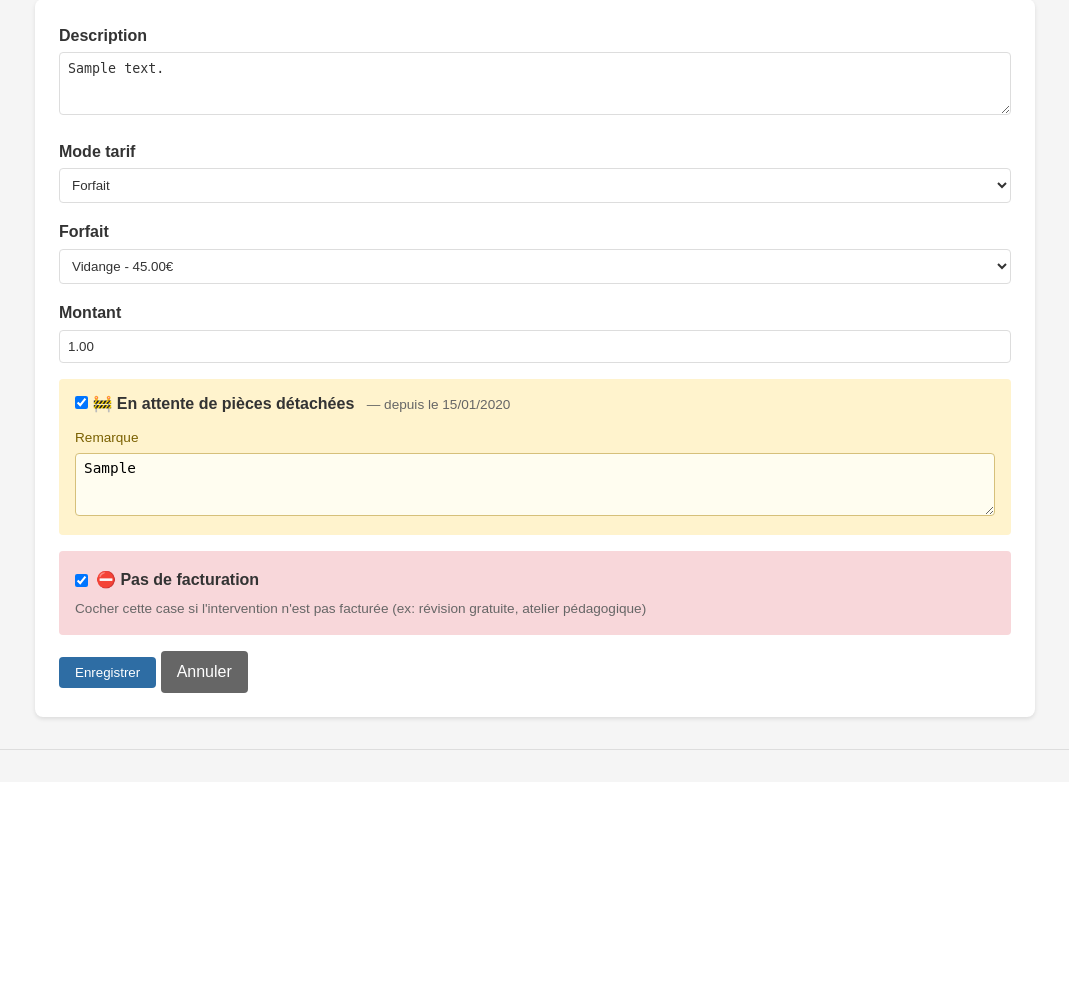
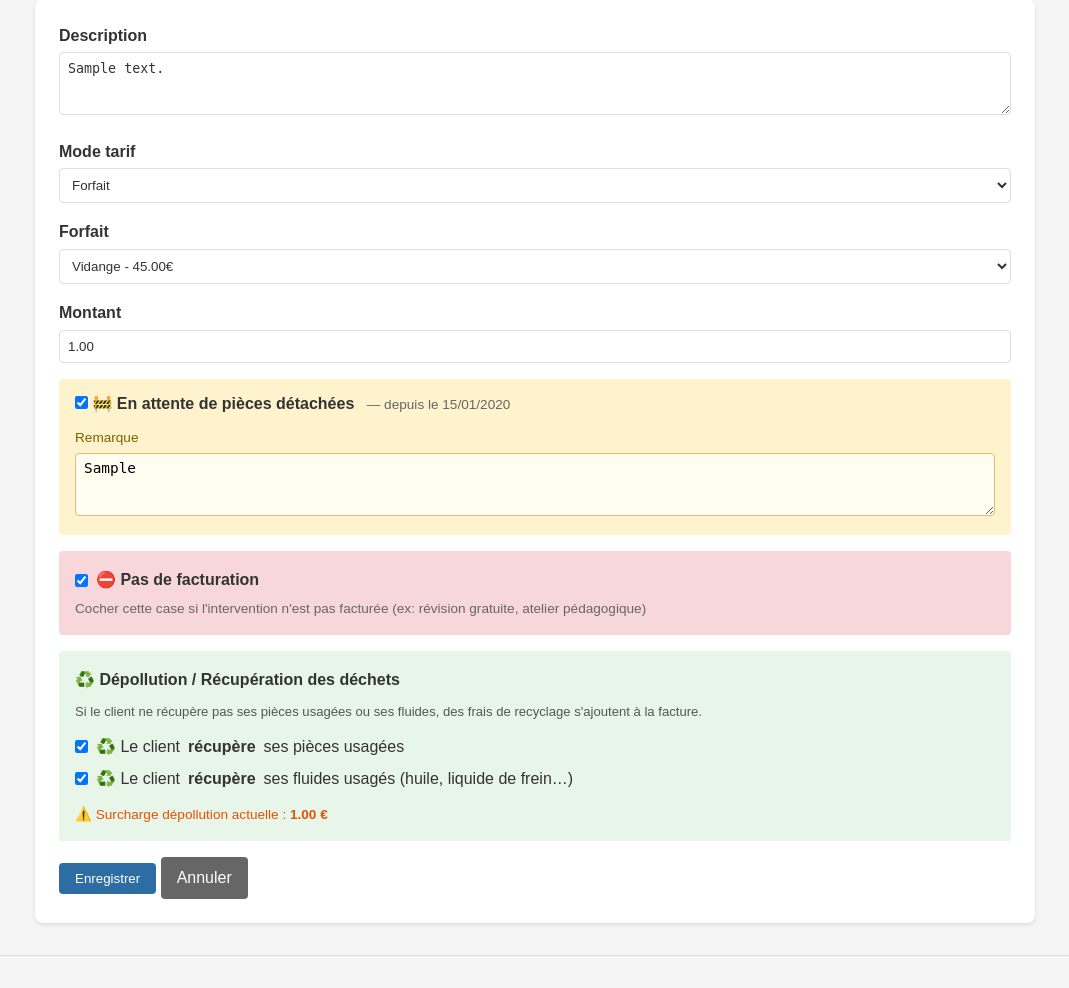
Before and after one commit to cv2b79/meca-auto, a Flask app: page /ordres/1/edit in a window 1280 px wide. Shown: the part 267-1255 px from the top of the page, without its empty margins (105-1174 px from the left). Before the commit the page ends 1017 px from the top, so only its background shows below. Run offline with Flask 3, Linux system fonts and the light colour scheme; a user stored in the database is signed in; tables that the repository leaves empty hold one stand-in row (values such as "Sample post").

Commit message:
Dépollution, statut paiement factures, correction logique surcharge
- Facture.statut_paiement : nouveau champ 'en_attente' / 'soldee'
- Route /factures/<id>/paiement : magasinier/DDFPT peuvent marquer soldée
- Liste et vue factures : badge paiement + bouton toggle
- Correction bug logique inversée surcharge dépollution dans _build_facture_context et send_client_email (client_recup=True → pas de surcharge)
- OR edit : section dépollution avec cases à cocher + calcul JS auto
- OR edit route : sauvegarde client_recup_pieces/fluides/montant_surcharge
- Fix double-check cloture dans edit() (bloquait ddfpt/magasinier)
- migrate_db.py : colonne statut_paiement sur factures

Co-Authored-By: Claude Sonnet 4.6 <noreply@anthropic.com>

```diff
--- a/app/models.py
+++ b/app/models.py
@@ -246,6 +246,7 @@ class Facture(db.Model):
     details = db.Column(db.Text)
     emitted_at = db.Column(db.DateTime, default=datetime.utcnow)
     send_by_email = db.Column(db.Boolean, default=False)
+    statut_paiement = db.Column(db.String(20), default='en_attente')  # 'en_attente' / 'soldee'
 
     @staticmethod
     def generer_numero(or_obj):
--- a/app/routes/ordres.py
+++ b/app/routes/ordres.py
@@ -237,11 +237,11 @@ Cordialement,
                 taux_param = Parametre.query.filter_by(cle='taux_horaire').first()
                 taux_horaire = float(taux_param.valeur) if taux_param else 50.0
                 surcharge_lines = []
-                if or_obj.client_recup_pieces or or_obj.client_recup_fluides:
+                if not or_obj.client_recup_pieces or not or_obj.client_recup_fluides:
                     for s in RecupSurcharge.query.filter_by(actif=True).all():
-                        if 'pieces' in s.nom.lower() and or_obj.client_recup_pieces:
+                        if 'pieces' in s.nom.lower() and not or_obj.client_recup_pieces:
                             surcharge_lines.append(s)
-                        if ('huile' in s.nom.lower() or 'fluide' in s.nom.lower()) and or_obj.client_recup_fluides:
+                        if ('huile' in s.nom.lower() or 'fluide' in s.nom.lower()) and not or_obj.client_recup_fluides:
                             surcharge_lines.append(s)
                 html = _render('factures/print.html', facture=facture, or_obj=or_obj,
                                client=client, vehicule=vehicule, interventions=interventions,
@@ -584,14 +584,9 @@ def edit(id):
         return redirect(url_for('ordres.view', id=id))
 
     # OR clôturé : seuls ddfpt et magasinier peuvent modifier
-    _or_check = OrdreReparation.query.get_or_404(id)
-    if _or_check.statut == 'cloture' and current_user.role not in ('ddfpt', 'magasinier'):
+    or_obj = OrdreReparation.query.get_or_404(id)
+    if or_obj.statut == 'cloture' and current_user.role not in ('ddfpt', 'magasinier'):
         flash('Cet OR est clôturé — seuls le DDFPT et le magasinier peuvent le modifier.', 'error')
-        return redirect(url_for('ordres.view', id=id))
-
-    or_obj = OrdreReparation.query.get_or_404(id)
-    if or_obj.statut == 'cloture':
-        flash('OR cloturé, modification impossible', 'error')
         return redirect(url_for('ordres.view', id=id))
 
     if request.method == 'POST':
@@ -620,14 +615,24 @@ def edit(id):
         # Pas de facturation
         or_obj.pas_de_facturation = request.form.get('pas_de_facturation') == 'on'
 
+        # Dépollution
+        or_obj.client_recup_pieces  = request.form.get('client_recup_pieces')  == 'on'
+        or_obj.client_recup_fluides = request.form.get('client_recup_fluides') == 'on'
+        try:
+            or_obj.montant_surcharge = float(request.form.get('montant_surcharge', 0) or 0)
+        except (ValueError, TypeError):
+            or_obj.montant_surcharge = 0
+
         db.session.commit()
         Log.log(current_user, 'edit_or', f'OR {or_obj.numero} modifié', 'OrdreReparation', or_obj.id)
-        db.session.commit()
         flash('OR modifié', 'success')
         return redirect(url_for('ordres.view', id=id))
 
     forfaits = Forfait.query.filter_by(actif=True).all()
-    return render_template('ordres/edit.html', or_obj=or_obj, forfaits=forfaits)
+    surcharges = RecupSurcharge.query.filter_by(actif=True).all()
+    surcharges_list = [{'id': s.id, 'nom': s.nom, 'montant': float(s.montant)} for s in surcharges]
+    return render_template('ordres/edit.html', or_obj=or_obj, forfaits=forfaits,
+                           surcharges=surcharges, surcharges_list=surcharges_list)
 
 @ordres_bp.route('/<int:id>/statut', methods=['POST'])
 @login_required
--- a/app/templates/ordres/edit.html
+++ b/app/templates/ordres/edit.html
@@ -46,7 +46,61 @@
         <p style="font-size: 0.85rem; color: #666; margin-top: 0.3rem;">Cocher cette case si l'intervention n'est pas facturée (ex: révision gratuite, atelier pédagogique)</p>
     </div>
 
+    <div style="margin: 1rem 0; padding: 1rem; background: #e8f5e9; border-radius: 4px;">
+        <p style="margin: 0 0 0.5rem 0; font-weight: bold;">♻️ Dépollution / Récupération des déchets</p>
+        <p style="font-size: 0.82rem; color: #555; margin: 0 0 0.75rem 0;">
+            Si le client ne récupère pas ses pièces usagées ou ses fluides, des frais de recyclage s'ajoutent à la facture.
+        </p>
+        <label style="display: flex; align-items: center; gap: 0.5rem; cursor: pointer; margin-bottom: 0.4rem;">
+            <input type="checkbox" id="recup_pieces" name="client_recup_pieces"
+                   {% if or_obj.client_recup_pieces %}checked{% endif %}
+                   onchange="updateSurcharge()">
+            ♻️ Le client <strong>récupère</strong> ses pièces usagées
+        </label>
+        <label style="display: flex; align-items: center; gap: 0.5rem; cursor: pointer; margin-bottom: 0.75rem;">
+            <input type="checkbox" id="recup_fluides" name="client_recup_fluides"
+                   {% if or_obj.client_recup_fluides %}checked{% endif %}
+                   onchange="updateSurcharge()">
+            ♻️ Le client <strong>récupère</strong> ses fluides usagés (huile, liquide de frein…)
+        </label>
+        <div id="surcharge_info" style="font-size: 0.85rem; color: #e65100; margin-bottom: 0.5rem;"></div>
+        <input type="hidden" name="montant_surcharge" id="montant_surcharge" value="{{ or_obj.montant_surcharge or 0 }}">
+        {% if or_obj.montant_surcharge and or_obj.montant_surcharge > 0 %}
+        <p style="font-size: 0.85rem; color: #e65100;">
+            ⚠️ Surcharge dépollution actuelle : <strong>{{ "%.2f"|format(or_obj.montant_surcharge|float) }} €</strong>
+        </p>
+        {% endif %}
+    </div>
+
     <button type="submit" class="btn">Enregistrer</button>
     <a href="{{ url_for('ordres.view', id=or_obj.id) }}" class="btn btn-secondary">Annuler</a>
 </form>
+
+<script>
+var surchargesData = {{ surcharges_list|tojson }};
+
+function updateSurcharge() {
+    var rp = document.getElementById('recup_pieces').checked;
+    var rf = document.getElementById('recup_fluides').checked;
+    var si = document.getElementById('surcharge_info');
+    var mi = document.getElementById('montant_surcharge');
+    var total = 0, texts = [];
+    if (!rp) {
+        var sp = surchargesData.find(function(x) { return x.nom.toLowerCase().includes('piece') || x.nom.toLowerCase().includes('pièce'); });
+        if (sp) { total += parseFloat(sp.montant); texts.push(sp.nom + ' : ' + sp.montant + ' €'); }
+    }
+    if (!rf) {
+        var sf = surchargesData.find(function(x) { return x.nom.toLowerCase().includes('huile') || x.nom.toLowerCase().includes('fluide'); });
+        if (sf) { total += parseFloat(sf.montant); texts.push(sf.nom + ' : ' + sf.montant + ' €'); }
+    }
+    mi.value = total.toFixed(2);
+    if (total > 0) {
+        si.innerHTML = '<strong>Frais de dépollution : ' + total.toFixed(2) + ' €</strong><br><small>' + texts.join(' | ') + '</small>';
+    } else {
+        si.innerHTML = '';
+    }
+}
+
+updateSurcharge();
+</script>
 {% endblock %}
```
Also changed, not shown: app/routes/factures.py (+26 -3 lines), app/templates/factures/list.html (+10 -1 lines), app/templates/factures/view.html (+23 -1 lines), migrate_db.py (+4 -3 lines).
